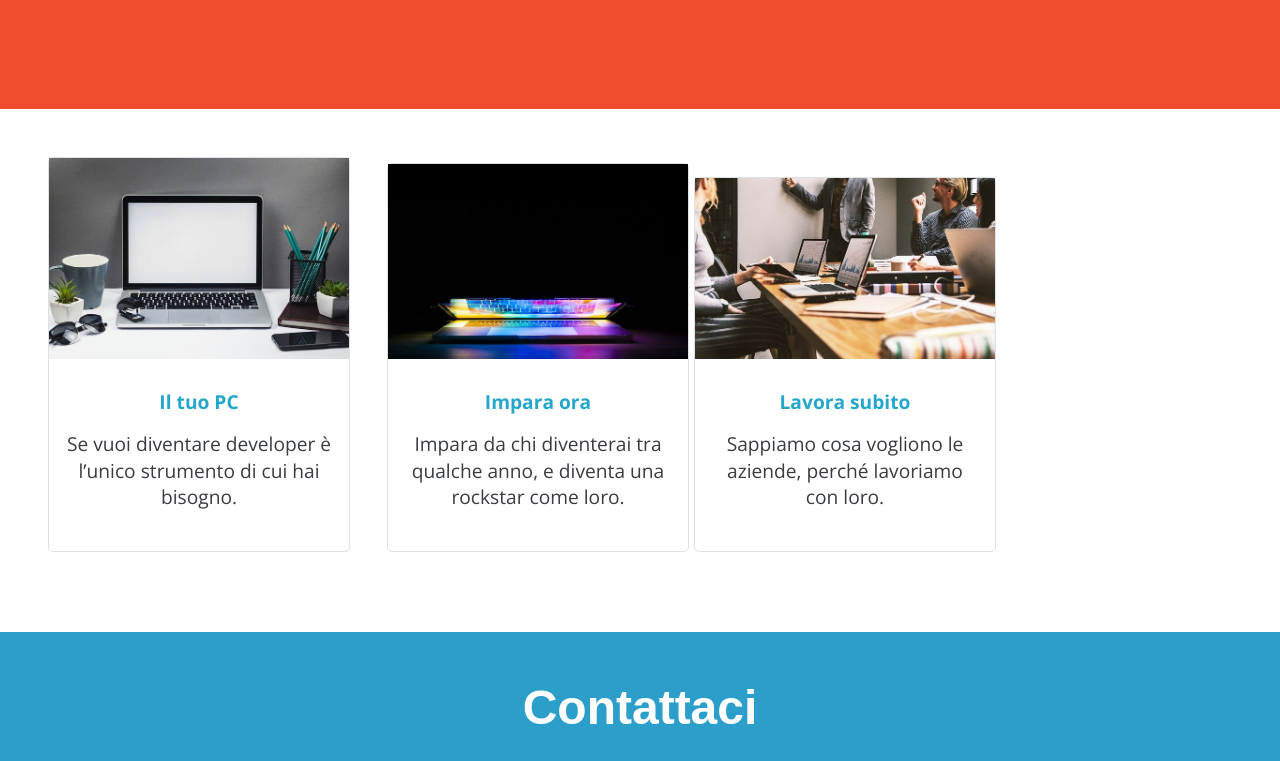
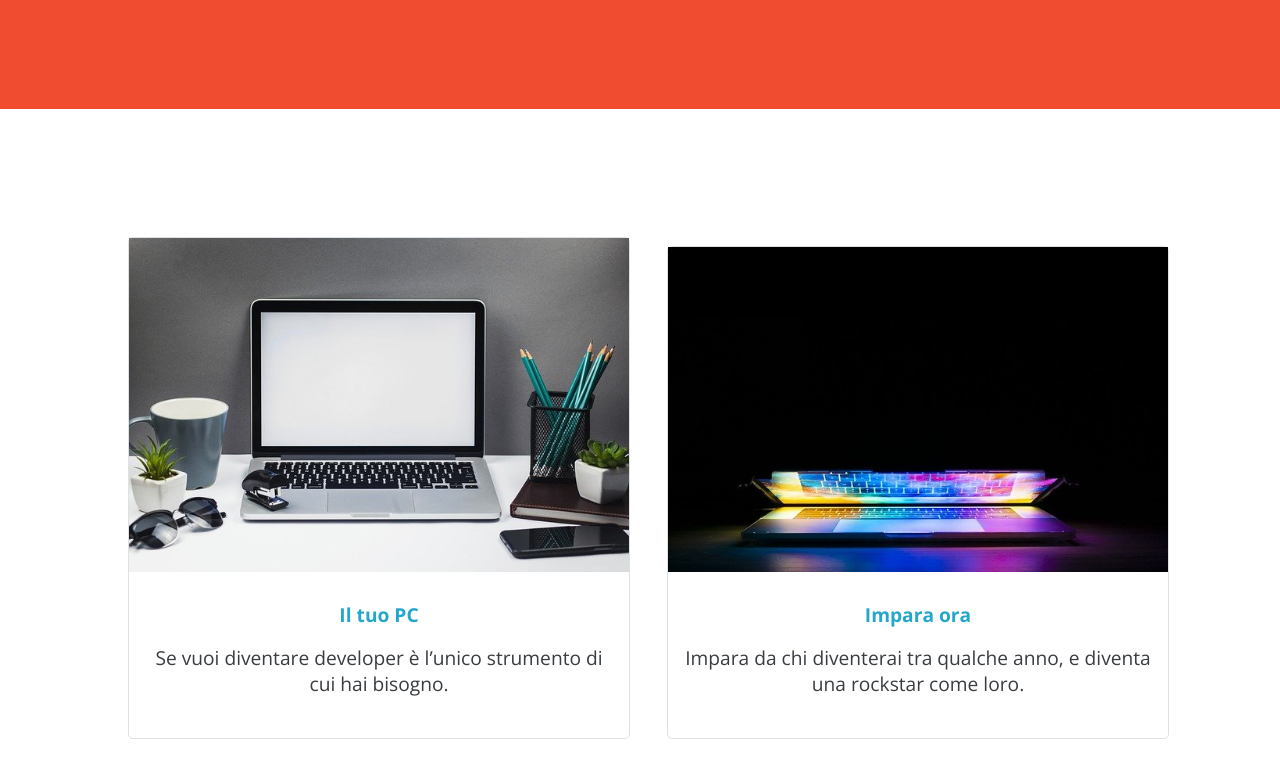
Before and after one commit to tave8/epicode-exercise-U1-W1-D5, a plain HTML site: page index-desktop.html in a window 1280 px wide. Shown: the part 1728-2489 px from the top of the page. Drawn offline with nearby package versions, Linux system fonts and the light colour scheme.

Commit message:
v2.0 done (desktop)

```diff
--- a/Esercizio/css/style-desktop.css
+++ b/Esercizio/css/style-desktop.css
@@ -179,30 +179,34 @@ main .guarantee .ceo-contents .ceo-definition {
 /* SECTION: FEATURES */
 
 main .features {
-  padding-inline: 1rem;
-  padding-block: 3rem;
+  padding-inline: 6rem;
+  padding-block: 8rem;
 }
 
 main .features .feature-card {
   text-align: center;
   border: 1px solid #dee1e3;
   border-radius: 0.3rem;
+  margin-bottom: 2rem;
+  margin-left: 2rem;
   display: inline-block;
   width: 30%;
+  min-width: 500px;
+  /*
   margin: auto;
-  min-width: 200px;
-  max-width: 300px;
+  max-width: 300px; */
   /* height: 300px; */
 }
 
-main .features .feature-card:not(:last-child) {
-  margin-bottom: 2rem;
-  margin-left: 2rem;
-}
+/* main .features .feature-card {
+  height: 40%;
+} */
 
 main .features .feature-card .media img {
   width: 100%;
-  object-fit: cover;
+  /* height: 100%; */
+  /* aspect-ratio: calc(); */
+  /* object-fit: cover; */
 }
 
 main .features .feature-card .content {
```
